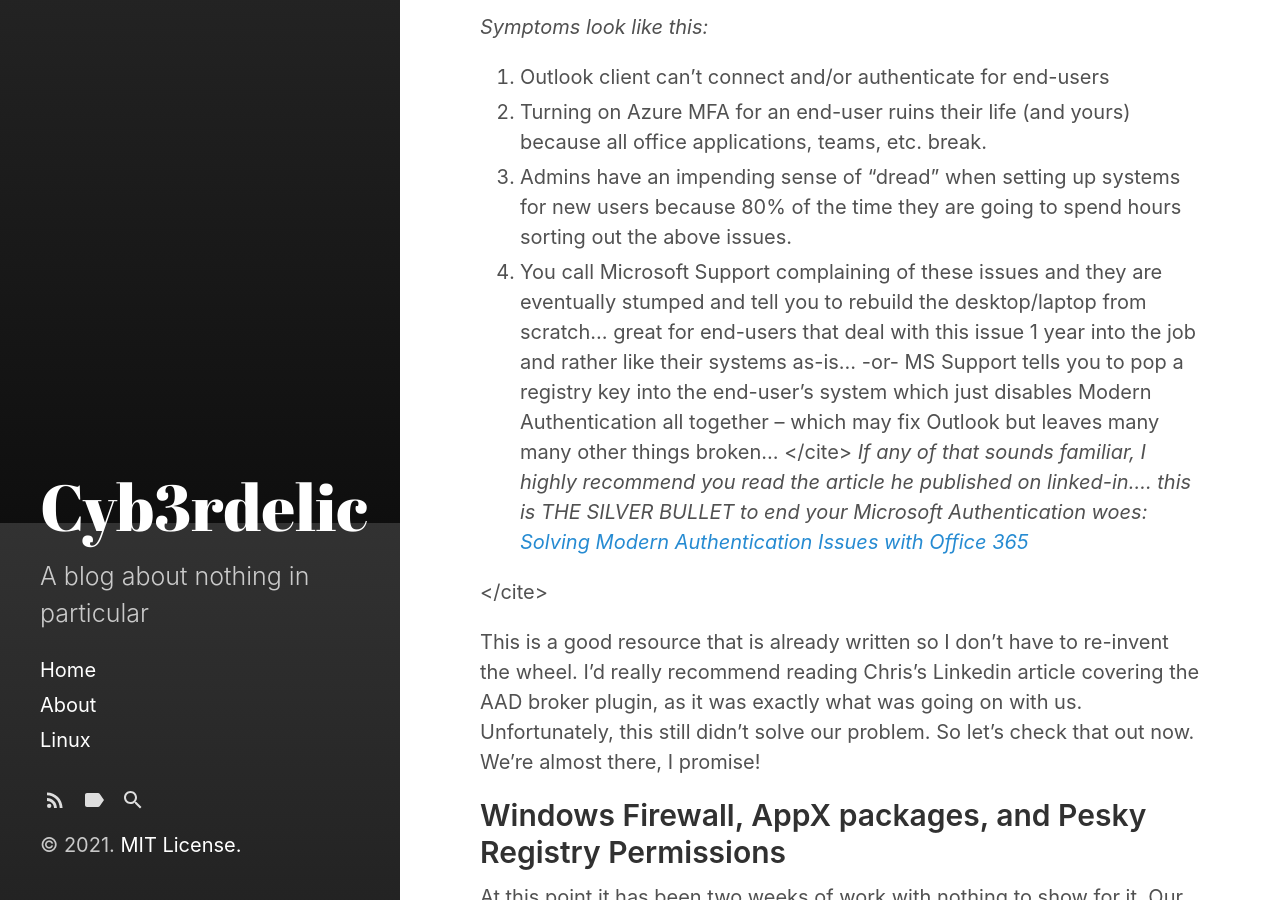
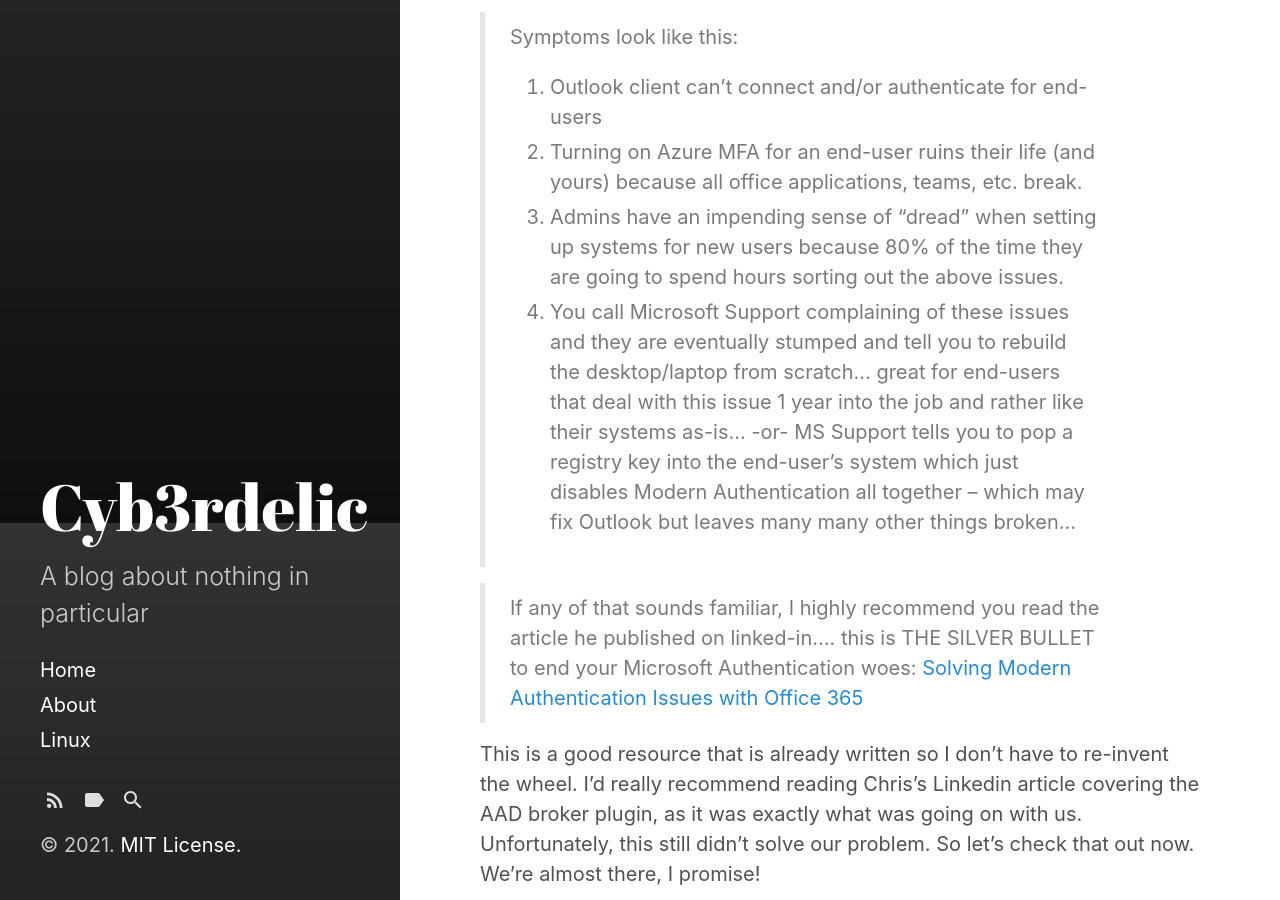
Before and after one commit to cyb3rdelic/cyb3rdelic.github.io, a Jekyll site: the page built from _posts/2021-5-4-Windows-Firewall-Fails-To-Start-and-Other-Symptoms.md, in a window 1280 px wide and 900 px high, scrolled down 3077 px. Built offline with Jekyll 4.4.1, drawn with Linux system fonts in a browser that asks for light colours.

Commit message:
remove cite tags

```diff
--- a/_posts/2021-5-4-Windows-Firewall-Fails-To-Start-and-Other-Symptoms.md
+++ b/_posts/2021-5-4-Windows-Firewall-Fails-To-Start-and-Other-Symptoms.md
@@ -73,17 +73,15 @@ That last link by kiloroot is the one that really helped me discover the root ca
 
 <cite>A colleague of mine recently solved one of the biggest pain points I have dealt with regarding Office365 – that is, Microsoft’s seemingly hit-or-miss modern authentication.</cite>
 
-<cite>
-Symptoms look like this:
-1. Outlook client can’t connect and/or authenticate for end-users
-2. Turning on Azure MFA for an end-user ruins their life (and yours) because all office applications, teams, etc. break.
-3. Admins have an impending sense of “dread” when setting up systems for new users because 80% of the time they are going to spend hours sorting out the above issues.
-4. You call Microsoft Support complaining of these issues and they are eventually stumped and tell you to rebuild the desktop/laptop from scratch… great for end-users that deal with this issue 1 year into the job and rather like their systems as-is… -or- MS Support tells you to pop a registry key into the end-user’s system which just disables Modern Authentication all together – which may fix Outlook but leaves many many other things broken…
-</cite>
-<cite>
-If any of that sounds familiar, I highly recommend you read the article he published on linked-in…. this is THE SILVER BULLET to end your Microsoft Authentication woes:<a href="https://www.linkedin.com/pulse/solving-modern-authentication-issues-office-365-chris-leet/"> Solving Modern Authentication Issues with Office 365</a>
 
-</cite>
+>Symptoms look like this:
+> 1. Outlook client can’t connect and/or authenticate for end-users
+> 2. Turning on Azure MFA for an end-user ruins their life (and yours) because all office applications, teams, etc. break.
+> 3. Admins have an impending sense of “dread” when setting up systems for new users because 80% of the time they are going to spend hours sorting out the above issues.
+> 4. You call Microsoft Support complaining of these issues and they are eventually stumped and tell you to rebuild the desktop/laptop from scratch… great for end-users that deal with this issue 1 year into the job and rather like their systems as-is… -or- MS Support tells you to pop a registry key into the end-user’s system which just disables Modern Authentication all together – which may fix Outlook but leaves many many other things broken…
+
+> If any of that sounds familiar, I highly recommend you read the article he published on linked-in…. this is THE SILVER BULLET to end your Microsoft Authentication woes:<a href="https://www.linkedin.com/pulse/solving-modern-authentication-issues-office-365-chris-leet/"> Solving Modern Authentication Issues with Office 365</a>
+
 
 This is a good resource that is already written so I don't have to re-invent the wheel. I'd really recommend reading Chris's Linkedin article covering the AAD broker plugin, as it was exactly what was going on with us. Unfortunately, this still didn't solve our problem. So let's check that out now. We're almost there, I promise!
 
```
